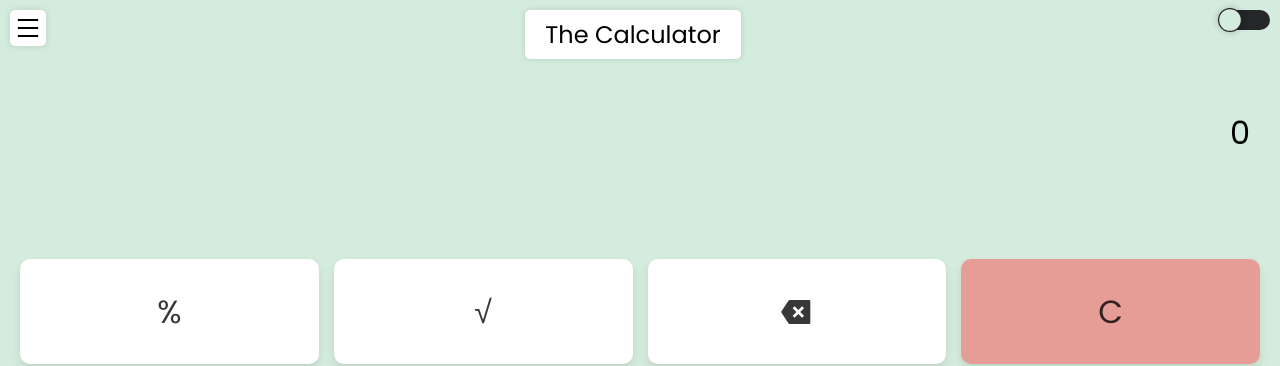
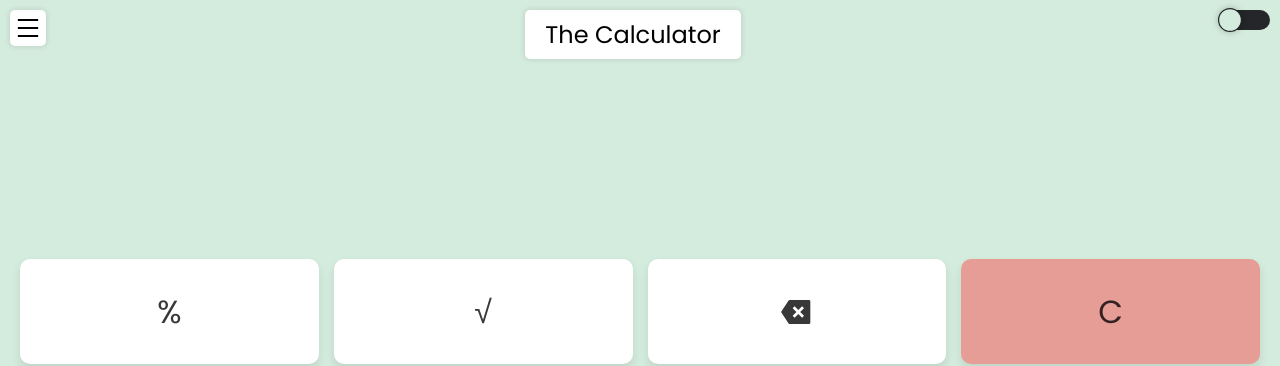
Before and after one commit to Abhishekkumar2021/Windows_Calculator_Clone, a React (Create React App) app: page /standard in a window 1280 px wide. Shown: the top 366 px of the page. Built offline with nearby package versions, Linux system fonts and the light colour scheme; the HTML template or start-up script is replaced by a standard one.

Commit message:
removed NsN error from standard calculator

```diff
--- a/src/components/Standard.js
+++ b/src/components/Standard.js
@@ -157,7 +157,7 @@ const calculate = (str) => {
 };
 
 export default function Standard() {
-	const [result, setResult] = useState("0");
+	const [result, setResult] = useState("");
 
 	const [light] = useContext(ThemeContext);
 	const handleClick = (key) => {
@@ -166,10 +166,13 @@ export default function Standard() {
 				setResult(result + "%");
 				break;
 			case "root":
+				if(isNaN(Math.sqrt(parseFloat(result))))
+				setResult("")
+				else
 				setResult(Math.sqrt(parseFloat(result)));
 				break;
 			case "clear":
-				setResult("0");
+				setResult("");
 				break;
 			case "remove":
 				setResult(result.slice(0, result.length - 1));
@@ -222,8 +225,12 @@ export default function Standard() {
 				setResult(result + "-");
 				break;
 			case "equal":
+				if(isNaN(calculate(result)))
+				setResult("")
+				else
 				setResult(calculate(result));
-				break;
+
+			break;
 			default:
 				break;
 		}
```
